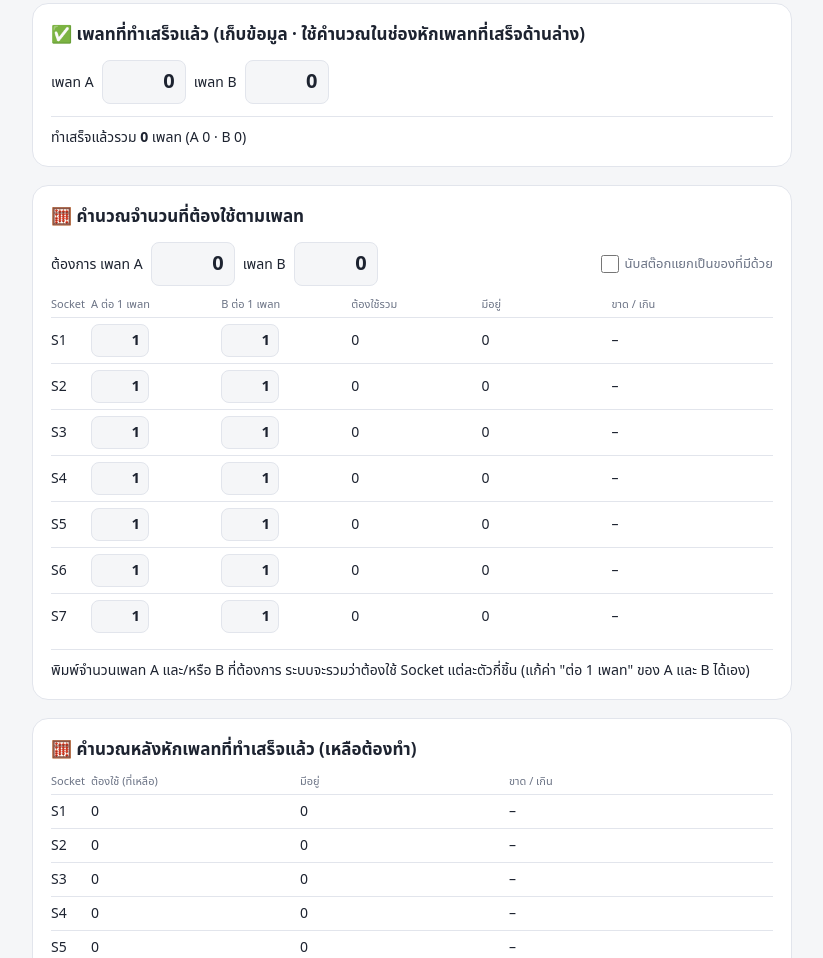
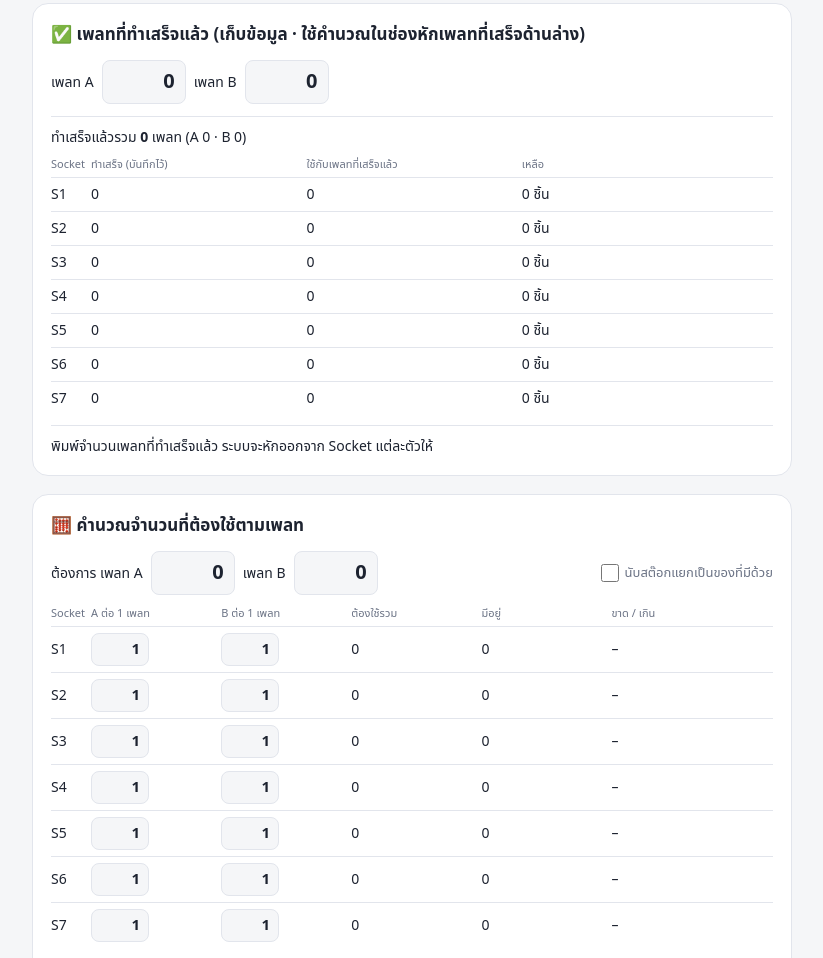
Before and after one commit to augustzaza22-glitch/socket, a plain HTML site: page index.html in a window 1280 px wide. Shown: the part 1109-2067 px from the top of the page, without its empty margins (228-1051 px from the left). Drawn offline with Linux system fonts and the light colour scheme.

Commit message:
Update index.html

```diff
--- a/index.html
+++ b/index.html
@@ -91,7 +91,8 @@ label.pchk input{width:18px;height:18px}
   <div class="dash" id="stockpanel"><h2>📦 สต๊อกแยก (เก็บไว้ใช้อย่างอื่น)</h2><div id="stocksum"></div></div>
   <div class="dash" id="donepanel"><h2>✅ เพลทที่ทำเสร็จแล้ว (เก็บข้อมูล · ใช้คำนวณในช่องหักเพลทที่เสร็จด้านล่าง)</h2>
     <div class="planin"><span>เพลท A</span><input class="pn2" id="planDa" type="text" inputmode="numeric" autocomplete="off" aria-label="จำนวนเพลท A ที่ทำเสร็จแล้ว"><span>เพลท B</span><input class="pn2" id="planDb" type="text" inputmode="numeric" autocomplete="off" aria-label="จำนวนเพลท B ที่ทำเสร็จแล้ว"></div>
-    <div class="psum" id="donesum"></div></div>
+    <div class="psum" id="donesum"></div>
+    <div id="donetbl" style="margin-top:10px"></div></div>
   <div class="dash" id="planpanel"><h2>🧮 คำนวณจำนวนที่ต้องใช้ตามเพลท</h2>
     <div class="planin"><span>ต้องการ เพลท A</span><input class="pn2" id="planNa" type="text" inputmode="numeric" autocomplete="off" aria-label="จำนวนเพลท A ที่ต้องการ"><span>เพลท B</span><input class="pn2" id="planNb" type="text" inputmode="numeric" autocomplete="off" aria-label="จำนวนเพลท B ที่ต้องการ">
       <label class="pchk"><input type="checkbox" id="planStock">นับสต๊อกแยกเป็นของที่มีด้วย</label></div>
@@ -276,9 +277,31 @@ function buildPlan(){
     pd.onblur=()=>{pd.value=plan[k].done;};});
   $("planStock").onchange=e=>{plan.stock=e.target.checked;savePlan();update();};
 }
+const usedCalc=()=>state.map((c,i)=>{const ua=plan.a.done*plan.a.per[i],ub=plan.b.done*plan.b.per[i];return {c,ua,ub,used:ua+ub,left:c-ua-ub};});
+const prefs3=[],DG="34px 1fr 1fr 1.2fr";
+function buildDone(){
+  const t=$("donetbl");
+  t.innerHTML='<div class="prow ph" style="grid-template-columns:'+DG+'"><span>Socket</span><span>ทำเสร็จ (บันทึกไว้)</span><span>ใช้กับเพลทที่เสร็จแล้ว</span><span>เหลือ</span></div>';
+  for(let i=0;i<SOCKETS;i++){
+    const r=document.createElement("div");r.className="prow";r.style.gridTemplateColumns=DG;
+    r.innerHTML='<span>S'+(i+1)+'</span><span class="dmade"></span><span class="dused"></span><span class="dleft"></span>';
+    prefs3.push({made:r.querySelector(".dmade"),used:r.querySelector(".dused"),left:r.querySelector(".dleft")});
+    t.appendChild(r);
+  }
+  const f=document.createElement("div");f.className="psum";f.id="doneftr";t.appendChild(f);
+}
+function renderDone(){
+  const u=usedCalc(),any=plan.a.done+plan.b.done>0;
+  u.forEach((r,i)=>{const k=prefs3[i];
+    k.made.textContent=r.c;k.used.textContent=r.used;k.used.title="A "+r.ua+" + B "+r.ub;
+    k.left.className="dleft "+(any?(r.left>=0?"okc":"shc"):"");
+    k.left.textContent=r.left>=0?r.left+" ชิ้น":"ติดลบ "+(-r.left);});
+  const tl=u.reduce((a,r)=>a+Math.max(0,r.left),0),neg=u.filter(r=>r.left<0).length;
+  $("doneftr").innerHTML=any?("เหลือรวม <b>"+tl+"</b> ชิ้น"+(neg?' · <span class="shc">มี '+neg+' Socket ที่ใช้ไปมากกว่าจำนวนที่บันทึกไว้ — ตรวจสอบตัวเลขอีกครั้ง</span>':"")+'<br><span style="color:var(--muted)">คิดจาก ทำเสร็จ − (จำนวนเพลทที่เสร็จ × ชิ้นต่อ 1 เพลท) ตามค่าในตารางคำนวณ</span>'):"พิมพ์จำนวนเพลทที่ทำเสร็จแล้ว ระบบจะหักออกจาก Socket แต่ละตัวให้";
+}
 const eff=(k,d)=>d?Math.max(0,plan[k].n-plan[k].done):plan[k].n;
 function planCalc(d){
-  return state.map((c,i)=>{const na=eff("a",d)*plan.a.per[i],nb=eff("b",d)*plan.b.per[i],need=na+nb,have=c+(plan.stock?stock[i]:0);
+  return state.map((c,i)=>{const na=eff("a",d)*plan.a.per[i],nb=eff("b",d)*plan.b.per[i],need=na+nb,have=(d?usedCalc()[i].left:c)+(plan.stock?stock[i]:0);
     return {pa:plan.a.per[i],pb:plan.b.per[i],na,nb,need,have,diff:have-need};});
 }
 function renderPlan(){
@@ -319,6 +342,7 @@ function update(){
     if(document.activeElement!==k.nt)k.nt.value=snote[i];});
   renderStock();
   renderPlan();
+  renderDone();
   const sum=state.reduce((a,b)=>a+b,0),plates=Math.min(...state);
   renderDash(state,sum,plates);
   $("plates").textContent=plates;
@@ -372,6 +396,8 @@ function buildRows(){
   pl.push([],["คำนวณหลังหักเพลทที่ทำเสร็จแล้ว (เหลือต้องทำ)","A เหลือ",eff("a",true),"B เหลือ",eff("b",true)],["Socket","A ต่อ 1 เพลท","B ต่อ 1 เพลท","ต้องใช้สำหรับ A","ต้องใช้สำหรับ B","ต้องใช้รวม","มีอยู่","คงเหลือ(+) / ขาด(−)"]);
   planCalc(true).forEach((r,i)=>pl.push(["Socket "+(i+1),r.pa,r.pb,r.na,r.nb,r.need,r.have,r.diff]));
   const dn=[["","ทำเสร็จแล้ว (เพลท)"],["เพลท A",plan.a.done],["เพลท B",plan.b.done],["รวม",plan.a.done+plan.b.done]];
+  dn.push([],["Socket","ทำเสร็จ (ชิ้น)","ใช้กับเพลท A ที่เสร็จ","ใช้กับเพลท B ที่เสร็จ","ใช้รวม","เหลือ (ชิ้น)"]);
+  usedCalc().forEach((r,i)=>dn.push(["Socket "+(i+1),r.c,r.ua,r.ub,r.used,r.left]));
   return {sum,det,stk,pl,dn};
 }
 function showCopy(note){
@@ -400,7 +426,7 @@ $("export").onclick=async()=>{
   XLSX.utils.book_append_sheet(wb,w3,"สต๊อกแยก");
   const w4=XLSX.utils.aoa_to_sheet(pl);w4["!cols"]=[{wch:18},{wch:14},{wch:14},{wch:16},{wch:16},{wch:14},{wch:12},{wch:20}];
   XLSX.utils.book_append_sheet(wb,w4,"คำนวณเพลท");
-  const w5=XLSX.utils.aoa_to_sheet(dn);w5["!cols"]=[{wch:14},{wch:20}];
+  const w5=XLSX.utils.aoa_to_sheet(dn);w5["!cols"]=[{wch:14},{wch:20},{wch:22},{wch:22},{wch:12},{wch:14}];
   XLSX.utils.book_append_sheet(wb,w5,"เพลทที่ทำเสร็จ");
   const buf=XLSX.write(wb,{type:"array",bookType:"xlsx"});
   const d=new Date(),pad=n=>String(n).padStart(2,"0");
@@ -418,7 +444,7 @@ $("export").onclick=async()=>{
 };
 $("reset").onclick=()=>{if(confirm("ล้างจำนวนที่ทำทั้งหมด? (สต๊อกแยกจะไม่ถูกลบ)")){state=Array(SOCKETS).fill(0);save();update();}};
 $("resetstock").onclick=()=>{if(confirm("ล้างสต๊อกแยกทั้งหมด (จำนวนและหมายเหตุ)?")){stock=Array(SOCKETS).fill(0);snote=Array(SOCKETS).fill("");saveStock();update();}};
-build();buildPlan();update();initDb();
+build();buildPlan();buildDone();update();initDb();
 </script>
 </body>
 </html>
```
